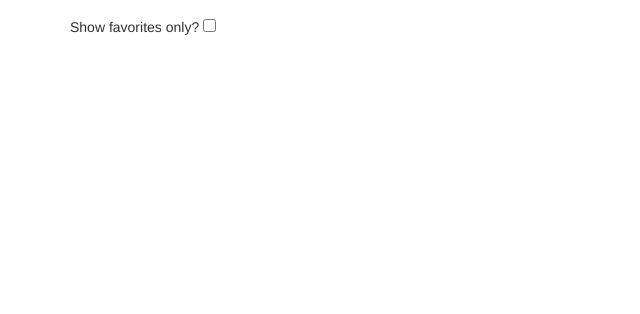
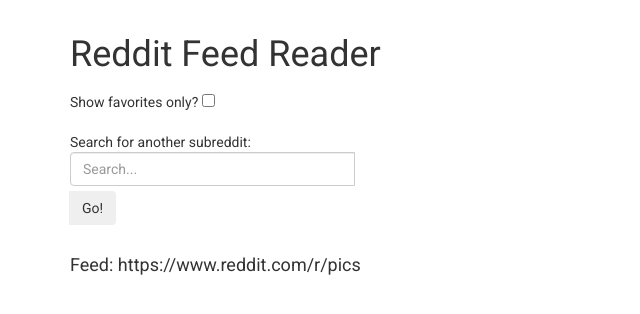
Before and after one commit to jeffslutzky/craftww, a plain HTML site: page index.html in a window 1280 px wide. Shown: the whole page, without its empty margins (0-640 px from the left). Drawn offline with nearby package versions, Linux system fonts and the light colour scheme; some packages are replaced by stand-ins of ours; no server answers.

Commit message:
Completed

```diff
--- a/app.css
+++ b/app.css
@@ -1,8 +1,13 @@
+.container {
+  margin-top: 15px;
+  font-family: 'Roboto', sans-serif;
+}
+
 .post {
   margin-top: 30px;
   margin-left: 10px;
   padding: 15px;
-  border: 1px solid gray;
+  border: 1px solid #D0D3D4;
 }
 
 .header {
@@ -11,6 +16,14 @@
 }
 
 p.author {
-  padding-left: 20px;
-  padding-top: 0px;
+  /*padding-left: 20px;*/
+  font-style: italic;
 }
+
+form {
+  margin: 20px 0px;
+}
+
+button {
+  margin: 5px;
+}
--- a/controllers/home_controller.js
+++ b/controllers/home_controller.js
@@ -5,10 +5,12 @@
 
     var vm = this;
 
-    vm.url = "https://www.reddit.com/r/pics/top/.json";
+    vm.plainURL = "https://www.reddit.com/r/pics"
+
+    vm.search = "";
 
     vm.getFeed = function() {
-      $http.get(vm.url)
+      $http.get(vm.plainURL + "/top/.json")
         .then(function(response) {
           vm.feed = response.data.data.children;
         })
@@ -19,6 +21,11 @@
 
     vm.getFeed();
 
+    vm.loadNew = function() {
+      vm.plainURL = "https://www.reddit.com/r/" + vm.search;
+      vm.getFeed();
+    };
+
   }
 
   myApp.controller('HomeController', ['$http', '$resource', HomeController]);
--- a/index.html
+++ b/index.html
@@ -4,6 +4,7 @@
     <meta charset="utf-8">
     <title>Reddit Feed</title>
     <link rel="stylesheet" href="https://maxcdn.bootstrapcdn.com/bootstrap/3.3.7/css/bootstrap.min.css" integrity="sha384-BVYiiSIFeK1dGmJRAkycuHAHRg32OmUcww7on3RYdg4Va+PmSTsz/K68vbdEjh4u" crossorigin="anonymous">
+    <link href="https://fonts.googleapis.com/css?family=Roboto" rel="stylesheet">
     <script src="https://code.angularjs.org/1.6.1/angular.min.js"></script>
     <script src="https://ajax.googleapis.com/ajax/libs/angularjs/1.6.1/angular-route.js"></script>
     <script src="https://ajax.googleapis.com/ajax/libs/angularjs/1.6.1/angular-resource.js"></script>
--- a/pages/home.html
+++ b/pages/home.html
@@ -1,6 +1,19 @@
 <div ng-controller="HomeController as vm">
 
+  <h1>Reddit Feed Reader</h1>
   <p class="header">Show favorites only? <input type="checkbox" ng-model="vm.showFavorites" /></p>
+
+    <div class="input-group col-md-3">
+      <form ng-submit="vm.loadNew()">
+        Search for another subreddit:
+        <input type="text" ng-model="vm.search" class="form-control" placeholder="Search..." />
+        <span class="input-group-btn">
+          <button class="btn btn-secondary" type="submit">Go!</button>
+        </span>
+      </form>
+    </div>
+
+  <h4>Feed: {{ vm.plainURL }}</h4>
 
   <div class="row justify-content-md-center" ng-repeat="item in vm.feed" >
     <div class="post col-sm-4" ng-hide="vm.showFavorites && !item['favorite']" >
```
